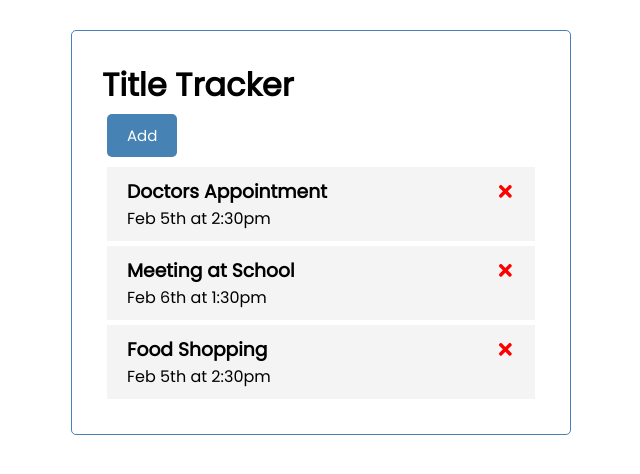
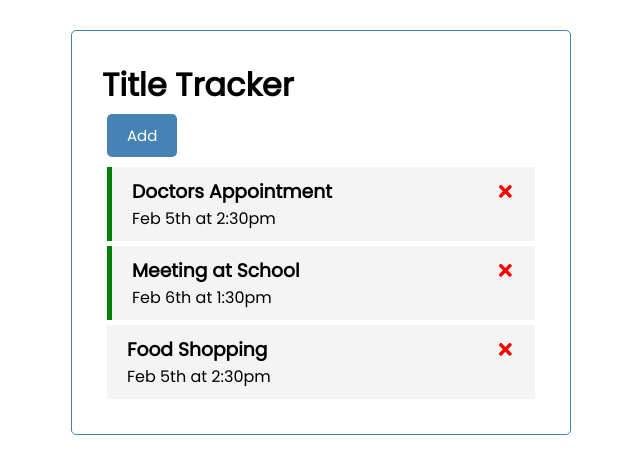
Before and after one commit to blperez1/react-task-tracker, a React (Create React App) app: page / in a window 1280 px wide. Shown: the top 474 px of the page, without its empty margins (319-959 px from the left). Built offline with nearby package versions, Linux system fonts and the light colour scheme.

Commit message:
Add props for delete and toggle click events

```diff
--- a/src/components/Task.js
+++ b/src/components/Task.js
@@ -1,9 +1,10 @@
 import { FaTimes } from 'react-icons/fa'
 
-const Task = ({ task }) => {
+const Task = ({ task, onDelete, onToggle }) => {
     return (
-        <div className='task'>
-            <h3>{task.text} <FaTimes style={{ color: 'red', cursor: 'pointer' }}/></h3>
+        <div className={`task ${task.reminder ? 'reminder' : ''}`}
+        onDoubleClick={() => onToggle(task.id)}>
+            <h3>{task.text} <FaTimes style={{ color: 'red', cursor: 'pointer' }} onClick={onDelete}/></h3>
             <p>{task.day}</p>
         </div>
     )
--- a/src/components/Tasks.js
+++ b/src/components/Tasks.js
@@ -1,10 +1,11 @@
 import Task from './Task'
-const Tasks = ({ tasks }) => {
+
+const Tasks = ({ tasks, onDelete, onToggle }) => {
 
     return (
         <>
             {tasks.map((task) => (
-                <Task key={task.id} task={task} />
+                <Task key={task.id} task={task} onDelete={() => onDelete(task.id)} onToggle={onToggle} />
             ))}
         </>
     )
```
